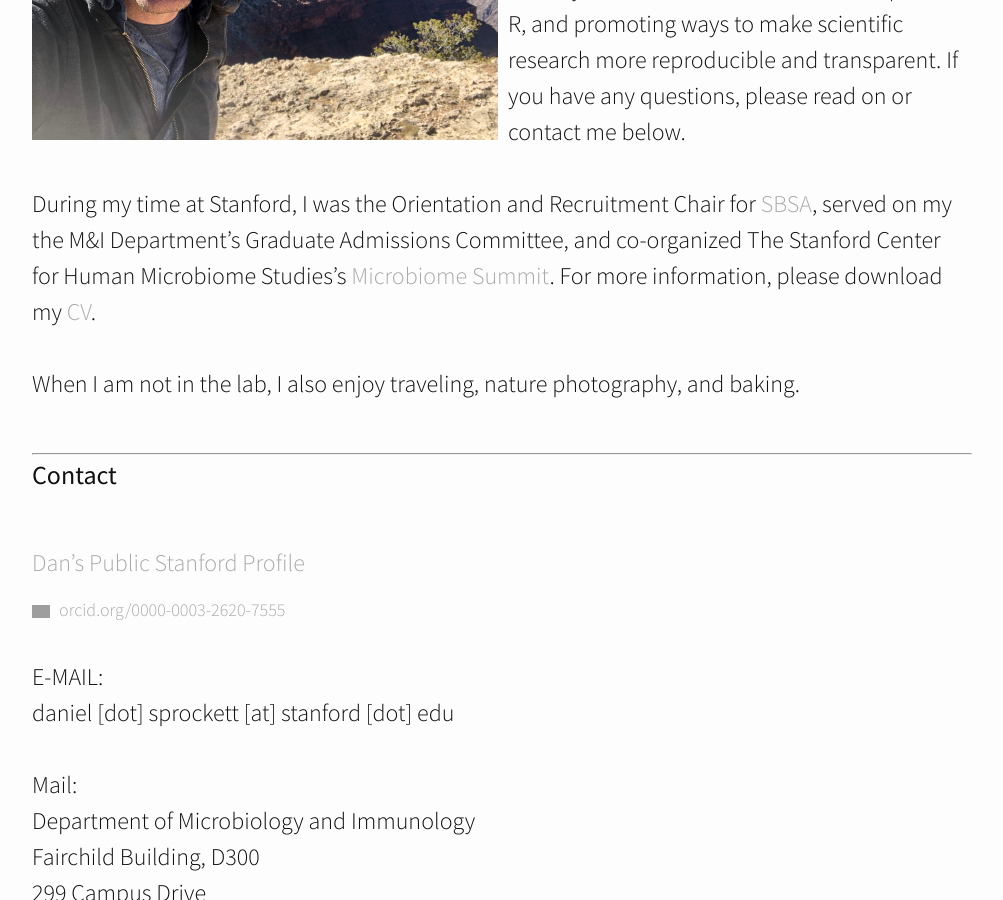
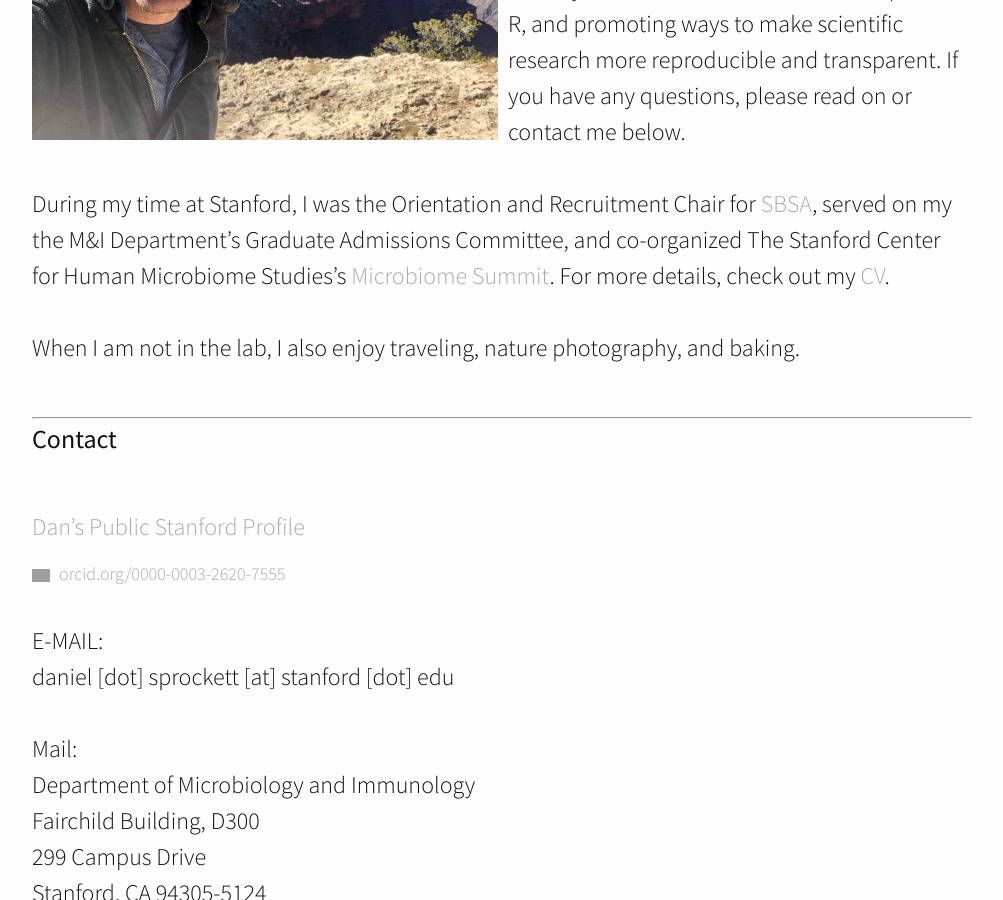
Before and after one commit to DanielSprockett/danielsprockett.github.io, a Jekyll site: the page built from about.md, in a window 1280 px wide and 900 px high, scrolled down 575 px. Shown: the whole window, without its empty margins (138-1141 px from the left). Built offline with Jekyll 4.4.1, drawn with Linux system fonts in a browser that asks for light colours; nearby versions of some CDN libraries; grey boxes are pictures that could not be loaded.

Commit message:
Update about.md

```diff
--- a/about.md
+++ b/about.md
@@ -9,7 +9,7 @@ permalink: /about/
 <img src="/images/Dan_at_Grand_Canyon.jpg" alt="Dan at the Grand Canyon" style="float: left; margin-right: 10px;" height="350"/>
 I am PhD Candidate in [David Relman's Lab](http://med.stanford.edu/relmanlab.html) at Stanford University. My research interests include understanding assembly processes in host-associated microbial communities and host-microbe co-evolution. I also enjoy learning new, dynamic data visualization techniques in R, and promoting ways to make scientific research more reproducible and transparent.  If you have any questions, please read on or contact me below.<br>
 <br>
-During my time at Stanford, I was the Orientation and Recruitment Chair for [SBSA](http://med.stanford.edu/sbsa.html), served on my the M&I Department's Graduate Admissions Committee, and co-organized The Stanford Center for Human Microbiome Studies's [Microbiome Summit](https://iti.stanford.edu/center-for-human-microbiome-studies/microbiome-summit.html). For more information, please download my [CV](/documents/Sprockett_CV_190108.pdf).<br>
+During my time at Stanford, I was the Orientation and Recruitment Chair for [SBSA](http://med.stanford.edu/sbsa.html), served on my the M&I Department's Graduate Admissions Committee, and co-organized The Stanford Center for Human Microbiome Studies's [Microbiome Summit](https://iti.stanford.edu/center-for-human-microbiome-studies/microbiome-summit.html). For more details, check out my [CV](/documents/Sprockett_CV_190108.pdf).<br>
 <br>
 When I am not in the lab, I also enjoy traveling, nature photography, and baking.<br>
 <br>
```
